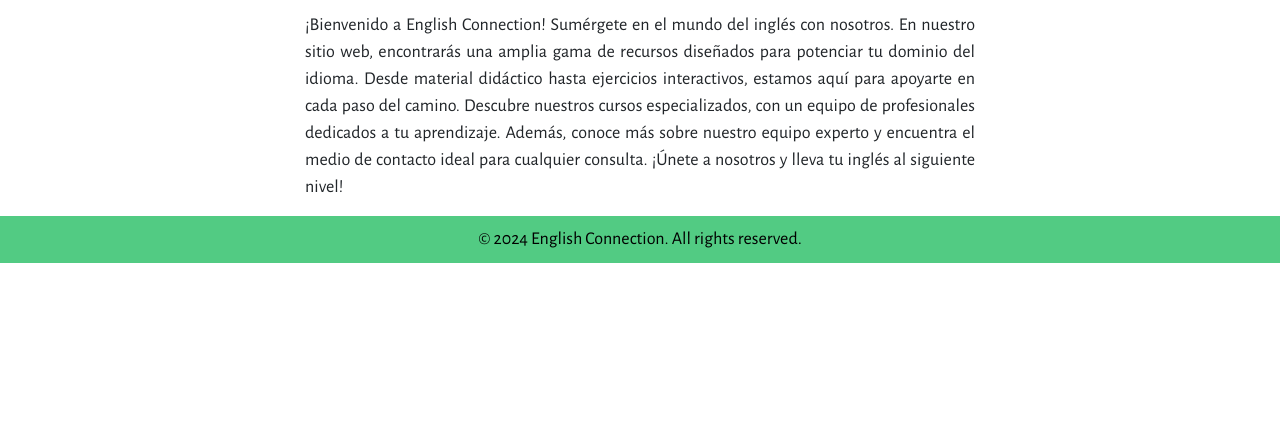
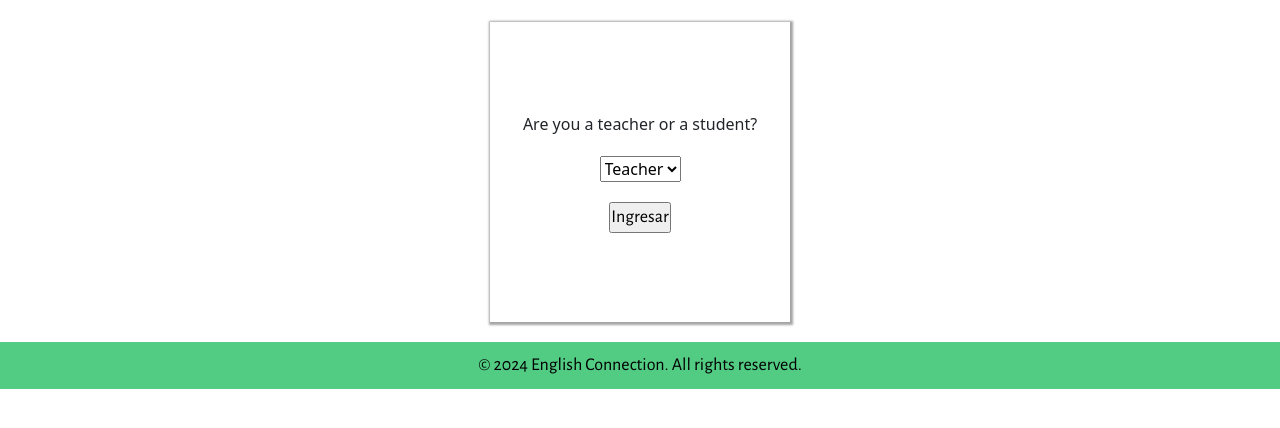
Before and after one commit to Daniela-Iuorio/Entregable1-Iuorio-JS2024, a plain HTML site: page index.html in a window 1280 px wide. Shown: the part 260-688 px from the top of the page. Drawn offline with nearby package versions, Linux system fonts and the light colour scheme.

Commit message:
acomodo index

```diff
--- a/css/style.css
+++ b/css/style.css
@@ -100,19 +100,24 @@ footer {
 
 .home .home-content {
   width: 700px;
-  margin: 0 auto; }
-  .home .home-content .welcome-box {
-    animation-delay: 1s; }
-    .home .home-content .welcome-box h2 {
-      text-align: center; }
-    .home .home-content .welcome-box p {
-      text-align: justify;
-      padding: 5px;
-      margin: 10px; }
+  margin: 0 auto;
+}
 
 
 @media (max-width: 700px) {
   .home .home-content {
-    width: auto; }
-    .home .home-content .welcome-box p {
-      margin: 20px; } }
+    width: auto; }}
+
+
+.form {
+
+  margin: 20px;
+  width: 300px;
+  height: 300px;
+  box-shadow: 1px 1px 2px 2px rgba(128, 128, 128, 0.705);
+}
+
+.label, .select, .ingresar {
+  display: block;
+  margin: 10px;
+}
--- a/index.html
+++ b/index.html
@@ -4,14 +4,15 @@
 <head>
     <meta charset="utf-8">
     <meta name="viewport" content="width=device-width, initial-scale=1">
-    <meta name="description" content="Cursos de inglés para adolescentes y adultos. Preparación de exámenes internacionales. Clases presenciales y virtuales. Recursos multimedia.">
+    <meta name="description"
+        content="Cursos de inglés para adolescentes y adultos. Preparación de exámenes internacionales. Clases presenciales y virtuales. Recursos multimedia.">
     <meta name="keywords" content="inglés, cursos, adultos, exámenes, virtual, online">
     <title>Inicio | English Connection</title>
     <!-- Bootstrap -->
     <link href="https://cdn.jsdelivr.net/npm/bootstrap@5.3.3/dist/css/bootstrap.min.css" rel="stylesheet"
         integrity="sha384-QWTKZyjpPEjISv5WaRU9OFeRpok6YctnYmDr5pNlyT2bRjXh0JMhjY6hW+ALEwIH" crossorigin="anonymous">
     <!-- Animate CSS -->
-    <link rel="stylesheet" href="https://cdnjs.cloudflare.com/ajax/libs/animate.css/4.1.1/animate.min.css"/>
+    <link rel="stylesheet" href="https://cdnjs.cloudflare.com/ajax/libs/animate.css/4.1.1/animate.min.css" />
     <!-- Mi CSS -->
     <link rel="stylesheet" href="./CSS/style.css">
     <!-- Favicon -->
@@ -25,7 +26,8 @@
         <!-- Bootstrap NavBar -->
         <nav class="navbar navbar-expand-lg bg-body-tertiary">
             <div class="container-fluid">
-                <a class="navbar-brand" href="./index.html"><img src="./resources/favicon-32x32.png" alt="logo" class="navbar-logo">English Connection</a>
+                <a class="navbar-brand" href="./index.html"><img src="./resources/favicon-32x32.png" alt="logo"
+                        class="navbar-logo">English Connection</a>
                 <button class="navbar-toggler" type="button" data-bs-toggle="collapse"
                     data-bs-target="#navbarSupportedContent" aria-controls="navbarSupportedContent"
                     aria-expanded="false" aria-label="Toggle navigation">
@@ -62,14 +64,18 @@
             <div class="backdrop-h1">
                 <h1>ENGLISH CONNECTION</h1>
             </div>
-            <div class="home-content">
-                <!-- Welcome Box -->
-            <div class="welcome-box invertida animate__animated animate__fadeInUp">
+            <div class="home-content flex-column">
                 <h2>Welcome!</h2>
-                <p class="box-text">¡Bienvenido a English Connection! Sumérgete en el mundo del inglés con nosotros. En nuestro sitio web, encontrarás una amplia gama de recursos diseñados para potenciar tu dominio del idioma. Desde material didáctico hasta ejercicios interactivos, estamos aquí para apoyarte en cada paso del camino. Descubre nuestros cursos especializados, con un equipo de profesionales dedicados a tu aprendizaje. Además, conoce más sobre nuestro equipo experto y encuentra el medio de contacto ideal para cualquier consulta. ¡Únete a nosotros y lleva tu inglés al siguiente nivel!</p>
+                <form action="#" method="get" id="form" class="form flex-column">
+                    <label class="label" for="user">Are you a teacher or a student?</label>
+                    <select class="select" name="user" id="user">
+                        <option value="teacher">Teacher</option>
+                        <option value="student">Student</option>
+                    </select>
+                    <input class="ingresar" type="submit" value="Ingresar">
+                </form>
+
             </div>
-
-        </div>
         </main>
     </div>
     <footer>
```
